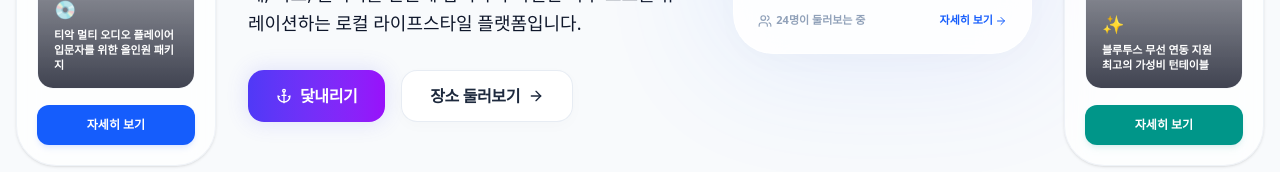
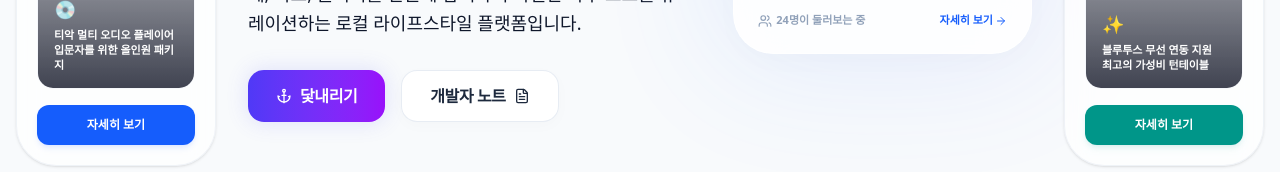
Before and after one commit to brobro332/datt-platform, a Next.js app in the folder next-js-app/: page / in a window 1280 px wide. Shown: the part 510-682 px from the top of the page. Built offline with nearby package versions, Linux system fonts and the light colour scheme; no server answers; a web font is replaced by a local one.

Commit message:
feat: 메인 홈페이지의 장소 둘러보기 버튼을 개발자 노트 노션 링크로 교체

```diff
--- a/next-js-app/app/page.tsx
+++ b/next-js-app/app/page.tsx
@@ -19,7 +19,8 @@ import {
   Utensils,
   Users,
   Map,
-  TrendingUp
+  TrendingUp,
+  FileText
 } from "lucide-react";
 
 export default function HomePage() {
@@ -69,11 +70,15 @@ export default function HomePage() {
                 <Anchor className="w-4 h-4" /> 닻내리기
               </Button>
             </Link>
-            <Link href="/place-search">
+            <a
+              href="https://app.notion.com/p/DATT-v2-0-0-3a06ed77cc058013b39ac5323cb6809e?source=copy_link"
+              target="_blank"
+              rel="noopener noreferrer"
+            >
               <Button variant="secondary" size="lg" className="rounded-2xl flex items-center gap-1.5">
-                장소 둘러보기 <ArrowRight className="w-4 h-4" />
+                개발자 노트 <FileText className="w-4 h-4" />
               </Button>
-            </Link>
+            </a>
           </div>
         </div>
 
```
